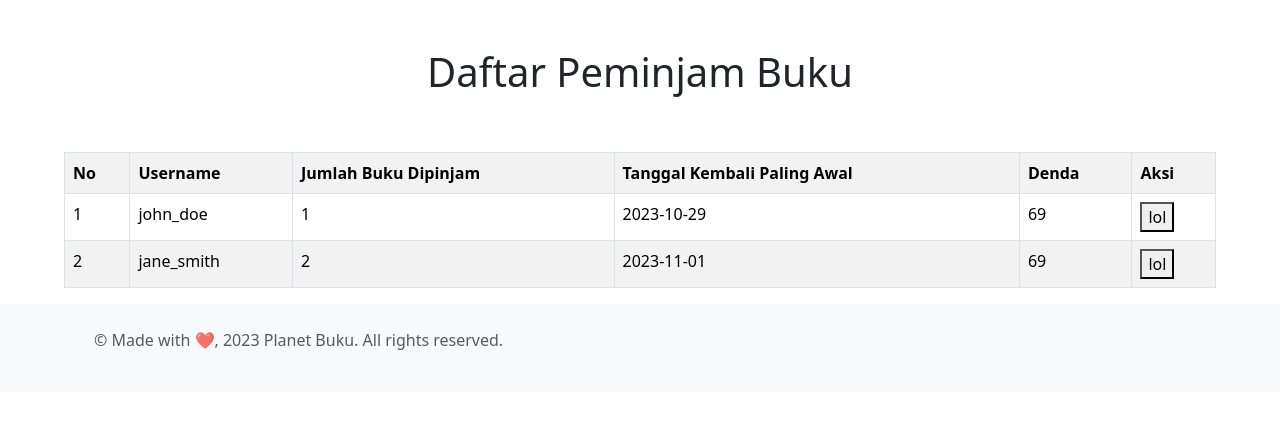
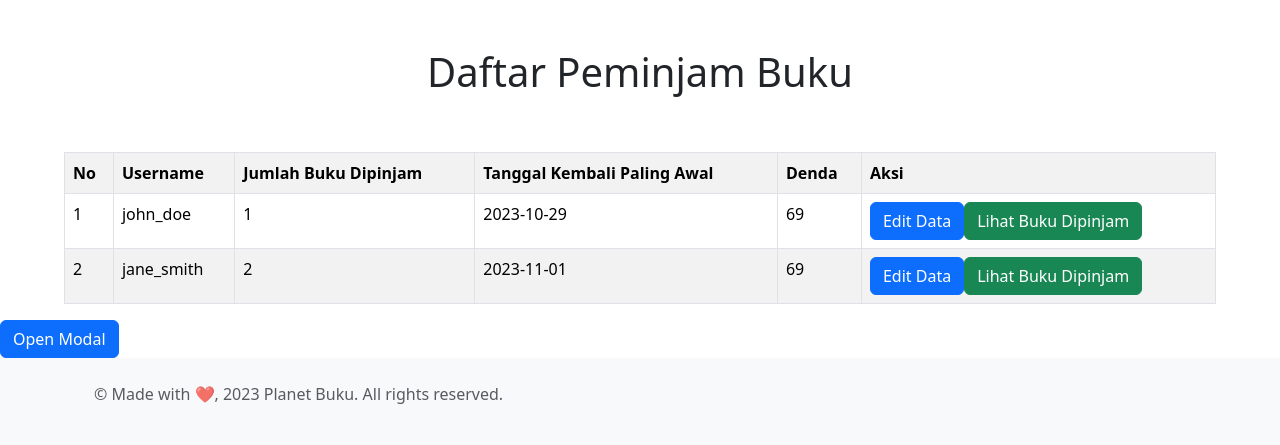
Before and after one commit to Photic32/PlanetBuku, a Django app: page /peminjam_buku/ in a window 1280 px wide. Shown: the part 56-501 px from the top of the page. Run offline with Django 4.2, Linux system fonts and the light colour scheme; data comes from the database, SQL or seed files in the repository.

Commit message:
sebelum bencana

```diff
--- a/daftar_peminjam/templates/main.html
+++ b/daftar_peminjam/templates/main.html
@@ -4,6 +4,10 @@
 {% block content %}
 
 {% include 'header.html' %}
+
+<style>
+
+</style>
 
 <!--  bagian atas -->
 <div class="container p-5">
@@ -19,7 +23,28 @@
 </table>
 </div>
 
+<button type="button" class="btn btn-primary" data-bs-toggle="modal" data-bs-target="#exampleModal">
+    Open Modal
+  </button>
 
+<div class="modal fade" id="exampleModal" tabindex="-1" aria-labelledby="exampleModalLabel" aria-hidden="true">
+    <div class="modal-dialog">
+      <div class="modal-content">
+        <div class="modal-header">
+          <h5 class="modal-title" id="exampleModalLabel">Modal title</h5>
+          <button type="button" class="btn-close" data-bs-dismiss="modal" aria-label="Close"></button>
+        </div>
+        <div class="modal-body">
+          This is the content of the modal.
+        </div>
+        <div class="modal-footer">
+          <button type="button" class="btn btn-secondary" data-bs-dismiss="modal">Close</button>
+          <button type="button" class="btn btn-primary">Save changes</button>
+
+        </div>
+      </div>
+    </div>
+  </div>
 
 <script>
     function updateDisplay(){
@@ -44,18 +69,99 @@
                 isiTable += "<td>" + user.jumlah_buku_dipinjam + "</td>";
                 isiTable += "<td>" + user.pengembalian_paling_awal + "</td>";
                 isiTable += "<td>" + user.denda + "</td>";
-                isiTable += "<td>" + "<button>lol</button>" + "</td>";
+                isiTable += "<td>" +
+                    "<button class='btn btn-primary' onclick='editData("+ i +")'>Edit Data</button>" +
+                    "<button class='btn btn-success' onclick='showData("+ i +")'>Lihat Buku Dipinjam</button>" +
+                    "</td>";
                 isiTable += "</tr>"
                 i++;
             });
             document.getElementById("tabel-user").innerHTML = isiTable;
-            console.log(isiTable);
+
         }
        );
     }
     updateDisplay();
 
+    function editData(id){
+        const baseUrl = "{% url 'daftar_peminjam:get_user_json' id=0 %}";
+        const url = baseUrl.replace('0', id);
+        fetch(url).then(
+            response => response.json()
+        ).then(
+            data => {
+                $("#exampleModal").find(".modal-title").text("Edit Data User : " + data.username);
+                $("#exampleModal").find(".modal-title").css("color", "green");
+                $("#exampleModal").find(".modal-body").html(
+                    `<form  method="POST">
+                        {% csrf_token %}
+                        //kurang action cok
+                        <input type="hidden" name="id" value="` + data.id + `">
+                        <div class="mb-3">
+                            <label for="username" class="form-label">Username</label>
+                            <input type="text" name="username" class="form-control" id="username" value="` + data.username + `">
+                        </div>
+                        <div class="mb-3">
+                            <label for="jumlah_buku_dipinjam" class="form-label">Jumlah Buku Dipinjam</label>
+                            <input type="number" name="jumlah_buku_dipinjam" class="form-control" id="jumlah_buku_dipinjam" value="` + data.jumlah_buku_dipinjam + `">
+                        </div>
+                        <div class="mb-3">
+                            <label for="pengembalian_paling_awal" class="form-label">Tanggal Kembali Paling Awal</label>
+                            <input type="date" name="pengembalian_paling_awal" class="form-control" id="pengembalian_paling_awal" value="` + data.pengembalian_paling_awal + `">
+                        </div>
+                        <div class="mb-3">
+                            <label for="denda" class="form-label">Denda</label>
+                            <input type="number" name="denda" class="form-control" id="denda" value="` + data.denda + `">
+                        </div>
+                        <button type="submit" class="btn btn-primary">Submit</button>
+                    </form>`)
+                console.log(data);
+            }
+        );
+        var modal = new bootstrap.Modal(document.getElementById('exampleModal'));
+        modal.show();
+    }
 
+    function showData(id){
+        const baseUrl = "{% url 'daftar_peminjam:get_user_json' id=0 %}";
+        const url = baseUrl.replace('0', id);
+        fetch(url).then(
+            response => response.json()
+        ).then(
+            data => {
+                $("#exampleModal").find(".modal-title").text("Data User : " + data.username);
+                $("#exampleModal").find(".modal-title").css("color", "green");
+                data.buku_dipinjam.forEach(function(buku){
+
+                });
+                $("#exampleModal").find(".modal-body").html(
+                    `<form  method="POST">
+                        {% csrf_token %}
+                        //kurang action cok
+                        <input type="hidden" name="id" value="` + data.id + `">
+                        <div class="mb-3">
+                            <label for="username" class="form-label">Username</label>
+                            <input type="text" name="username" class="form-control" id="username" value="` + data.username + `" readonly>
+                        </div>
+                        <div class="mb-3">
+                            <label for="jumlah_buku_dipinjam" class="form-label">Jumlah Buku Dipinjam</label>
+                            <input type="number" name="jumlah_buku_dipinjam" class="form-control" id="jumlah_buku_dipinjam" value="` + data.jumlah_buku_dipinjam + `" readonly>
+                        </div>
+                        <div class="mb-3">
+                            <label for="pengembalian_paling_awal" class="form-label">Tanggal Kembali Paling Awal</label>
+                            <input type="date" name="pengembalian_paling_awal" class="form-control" id="pengembalian_paling_awal" value="` + data.pengembalian_paling_awal + `" readonly>
+                        </div>
+                        <div class="mb-3">
+                            <label for="denda" class="form-label">Denda</label>
+                            <input type="number" name="denda" class="form-control" id="denda" value="` + data.denda + `" readonly>
+                        </div>
+                    </form>`)
+                console.log(data);
+            }
+        );
+        var modal = new bootstrap.Modal(document.getElementById('exampleModal'));
+        modal.show();
+    }
 
 </script>
 
--- a/daftar_peminjam/views.py
+++ b/daftar_peminjam/views.py
@@ -40,7 +40,7 @@ def serialize_peminjam_individu(peminjam):
             "stock": book.stock
         }
         buku_pinjam.append(temp2)
-
+    #tes git
     temp = {
         'username' : peminjam.user.username,
         'jumlah_buku_dipinjam' : peminjam.jumlah_buku_dipinjam,
```
